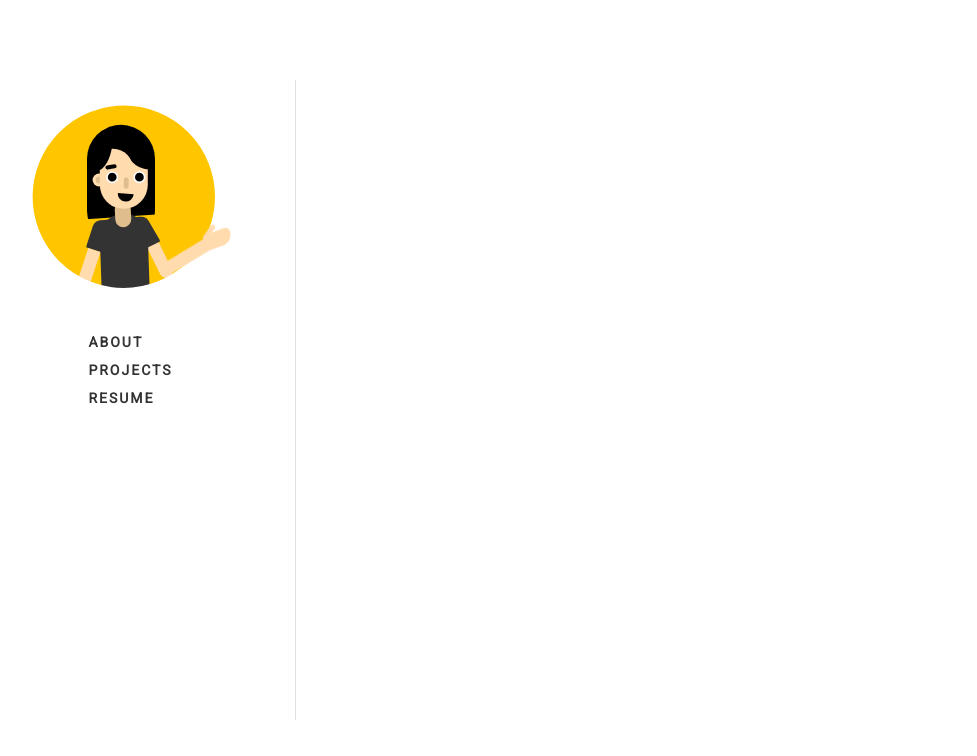
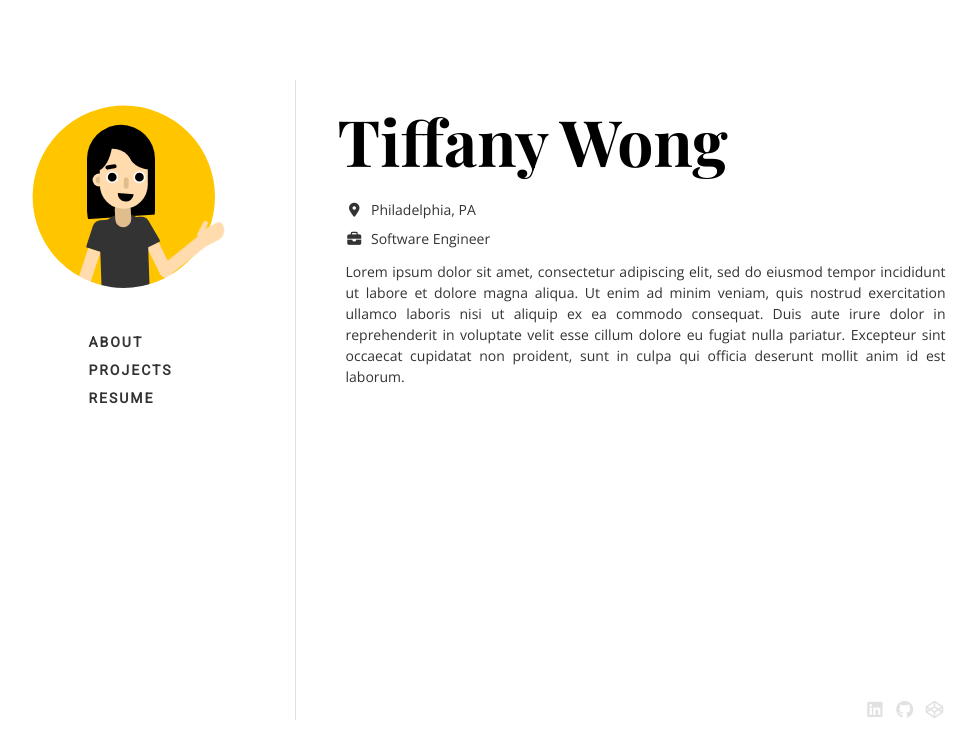
Before and after one commit to tyw24/tyw24, a React (Create React App) app: page / in a window 1280 px wide. Shown: the top 756 px of the page, without its empty margins (144-1121 px from the left). Built offline with nearby package versions, Linux system fonts and the light colour scheme.

Commit message:
Fix link maybe

```diff
--- a/src/Components/Content.tsx
+++ b/src/Components/Content.tsx
@@ -32,7 +32,7 @@ function Content() {
 					</Route>
 					<Route component={Projects} path={`${path}/projects`} />
 					<Route component={Resume} path={`${path}/resume`} />
-					<Route component={About} path={path} />
+					<Route component={About} path="/" />
 				</Switch>
 			</Router>
 		</div>
```
